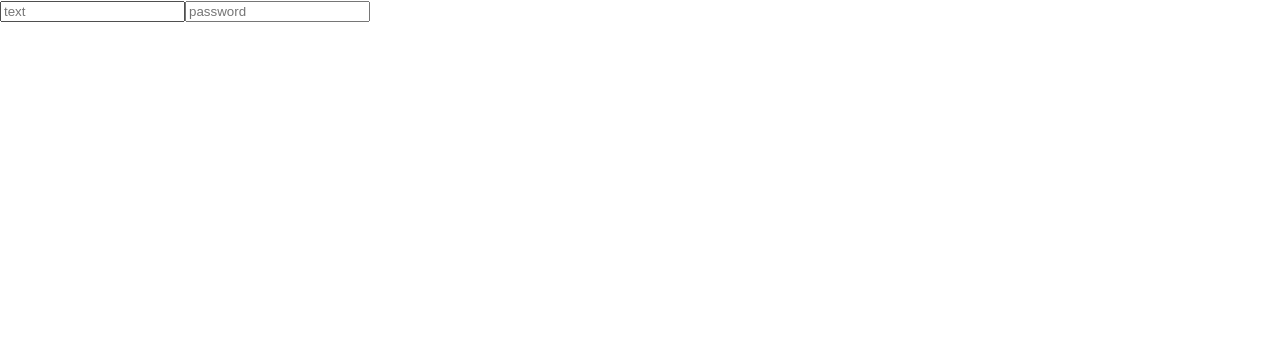
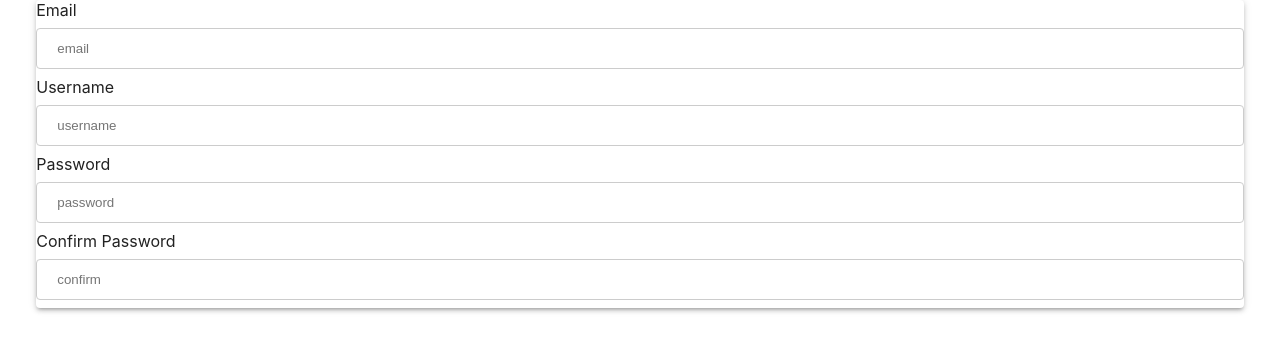
Before and after one commit to briandidthat/parlay, a React (Create React App) app: page /auth in a window 1280 px wide. Shown: the top 352 px of the page. Built offline with nearby package versions, Linux system fonts and the light colour scheme.

Commit message:
fix inputs

```diff
--- /dev/null
+++ b/src/Components/Authentication/auth.css
@@ -0,0 +1,16 @@
+/* Style inputs */
+input {
+    width: 100%;
+    padding: 12px 20px;
+    margin: 8px 0;
+    display: inline-block;
+    border: 1px solid #ccc;
+    border-radius: 4px;
+    box-sizing: border-box;
+}
+
+.error {
+    color: crimson;
+    size: 4pt;
+    text-align: center;
+}
--- a/src/Components/Authentication/index.js
+++ b/src/Components/Authentication/index.js
@@ -1,6 +1,7 @@
 import React from "react";
 import { Formik, Form, useField } from "formik";
 import { RegisterSchema, LoginSchema } from "../../utils/Validation";
+import "./auth.css";
 
 const CustomField = ({ label, ...props }) => {
   const [field, meta, helpers] = useField(props);
@@ -33,14 +34,18 @@ export function LoginForm() {
         {() => (
           <Form>
             <CustomField
+              className="field"
               name="username"
               component={CustomField}
-              placeholder="text"
+              placeholder="username"
+              type="username"
             />
             <CustomField
+              className="field"
               name="password"
               component={CustomField}
               placeholder="password"
+              type="password"
             />
           </Form>
         )}
@@ -64,19 +69,32 @@ export function RegistrationForm() {
         {() => (
           <Form>
             <CustomField
+              label="Email"
               name="email"
               component={CustomField}
               placeholder="email"
+              type="email"
             />
             <CustomField
+              label="Username"
               name="username"
               component={CustomField}
-              placeholder="text"
+              placeholder="username"
+              type="text"
             />
             <CustomField
+              label="Password"
               name="password"
               component={CustomField}
               placeholder="password"
+              type="password"
+            />
+            <CustomField
+              label="Confirm Password"
+              name="confirm"
+              component={CustomField}
+              placeholder="confirm"
+              type="password"
             />
           </Form>
         )}
--- /dev/null
+++ b/src/Pages/Auth/auth.css
@@ -0,0 +1,6 @@
+.grid {
+    margin: auto;
+    width: 50%;
+    border: 3px solid green;
+    padding: 10px;
+  }
--- a/src/Pages/Auth/index.js
+++ b/src/Pages/Auth/index.js
@@ -1,20 +1,25 @@
+import { Grid, Paper } from "@material-ui/core";
 import React, { useState } from "react";
 import { RegistrationForm, LoginForm } from "../../Components/Authentication";
 
 export default function Authentication() {
-  const [login, setLogin] = useState(true);
+  const [login, setLogin] = useState(false);
 
   return (
     <>
-      {login ? (
-        <>
-          <LoginForm />
-        </>
-      ) : (
-        <>
-          <RegistrationForm />
-        </>
-      )}
+      <Grid container justify="center" alignItems="center" className="grid">
+        <Paper elevation={3}>
+          {login ? (
+            <Grid item sm spacing={3}>
+              <LoginForm />
+            </Grid>
+          ) : (
+            <Grid item sm spacing={3}>
+              <RegistrationForm />
+            </Grid>
+          )}
+        </Paper>
+      </Grid>
     </>
   );
 }
```
Also changed, not shown: 2 other files (tests, documents, lock files or other folders).
